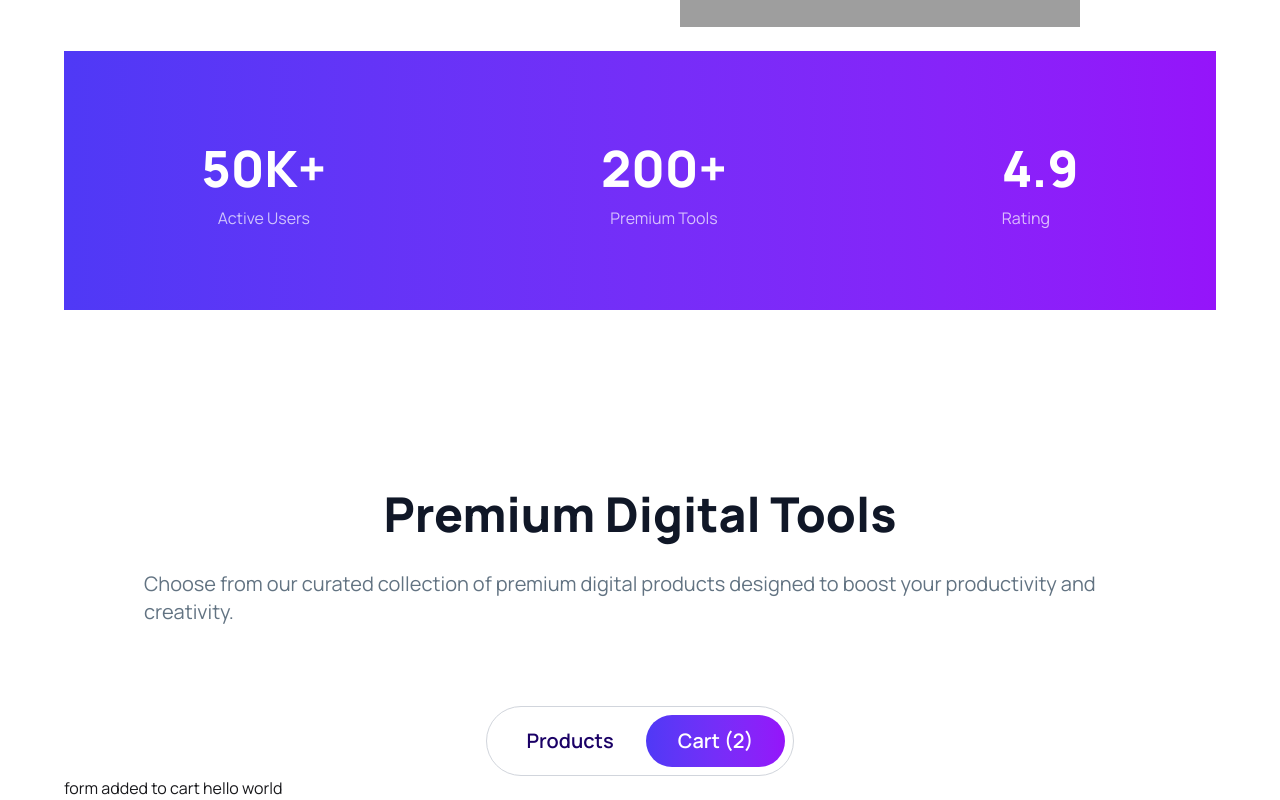
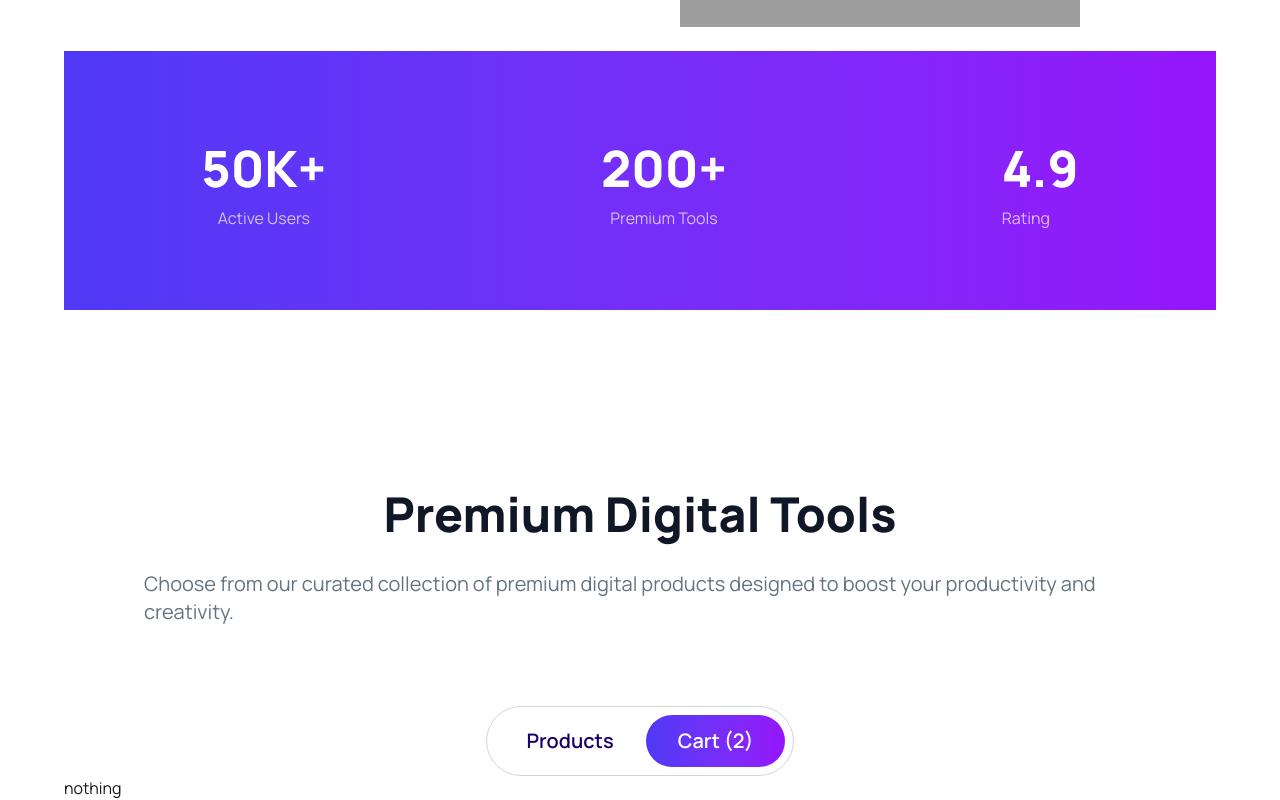
Before and after one commit to sourjo-ghosh/Digi-tools-platform-ass, a React (Vite) app: page / in a window 1280 px wide. Both pictures are taken after a click on the button "Cart (2)". Shown: the part 686-1486 px from the top of the page. Built offline with nearby package versions, Linux system fonts and the light colour scheme; grey boxes are pictures that could not be loaded.

Commit message:
feat: products card component

```diff
--- a/src/homePages/AddedProductsCard.jsx
+++ b/src/homePages/AddedProductsCard.jsx
@@ -3,7 +3,7 @@ import React from 'react';
 const AddedProductsCard = () => {
     return (
         <div>
-            form added to cart hello world
+            nothing
         </div>
     );
 };
```
